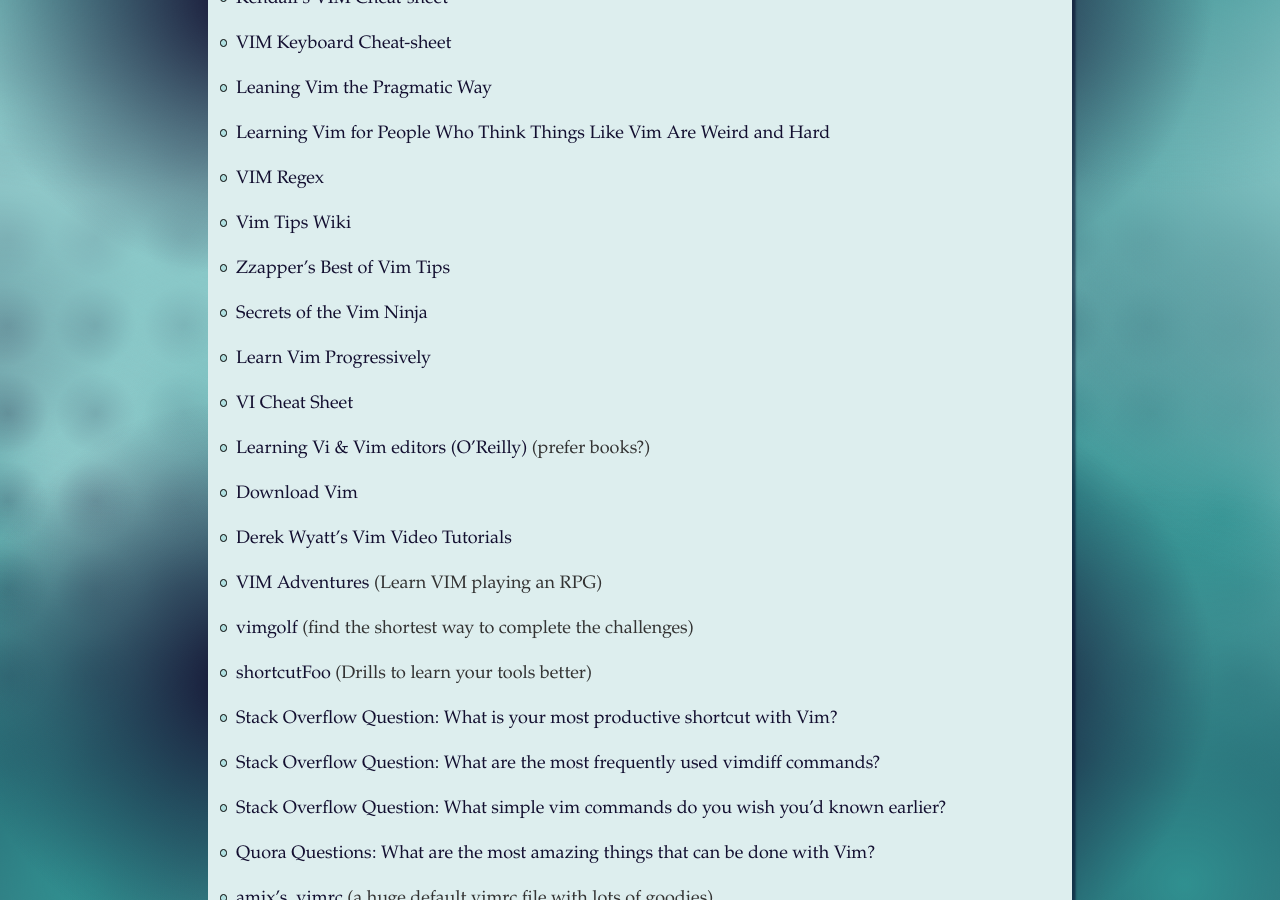
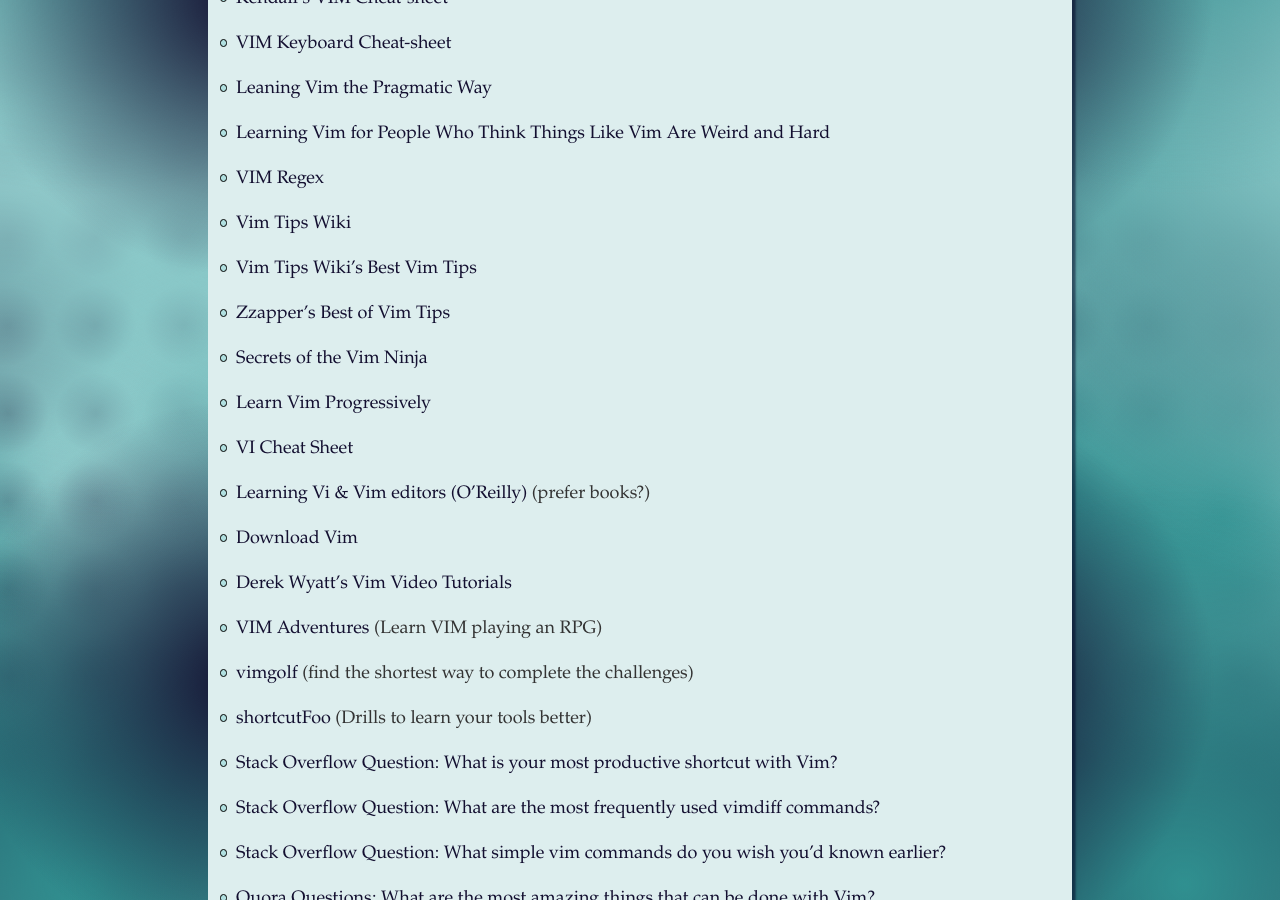
Before and after one commit to JKirchartz/jkirchartz.github.com, a Jekyll site: the page built from _posts/2013-04-05-vim_quick_start_cheatsheet_and_links.md, in a window 1280 px wide and 900 px high, scrolled down 5755 px. Built offline with Jekyll 4.4.1, drawn with Linux system fonts in a browser that asks for light colours; a script that is not in the unit is left out; comment, search, counter and statistics services are not loaded.

Commit message:
Update 2013-04-05-vim_quick_start_cheatsheet_and_links.md
add vim wiki's best vim tips

```diff
--- a/_posts/2013-04-05-vim_quick_start_cheatsheet_and_links.md
+++ b/_posts/2013-04-05-vim_quick_start_cheatsheet_and_links.md
@@ -133,6 +133,7 @@
 * [Learning Vim for People Who Think Things Like Vim Are Weird and Hard](http://csswizardry.com/2014/06/vim-for-people-who-think-things-like-vim-are-weird-and-hard/)
 * [VIM Regex](http://vimregex.com/)
 * [Vim Tips Wiki](http://vim.wikia.com/)
+* [Vim Tips Wiki's Best Vim Tips](http://vim.wikia.com/wiki/Best_Vim_Tips)
 * [Zzapper's Best of Vim Tips](http://zzapper.co.uk/vimtips.html)
 * [Secrets of the Vim Ninja](http://bencrowder.net/files/vim-fu/)
 * [Learn Vim Progressively](http://yannesposito.com/Scratch/en/blog/Learn-Vim-Progressively/)
```
